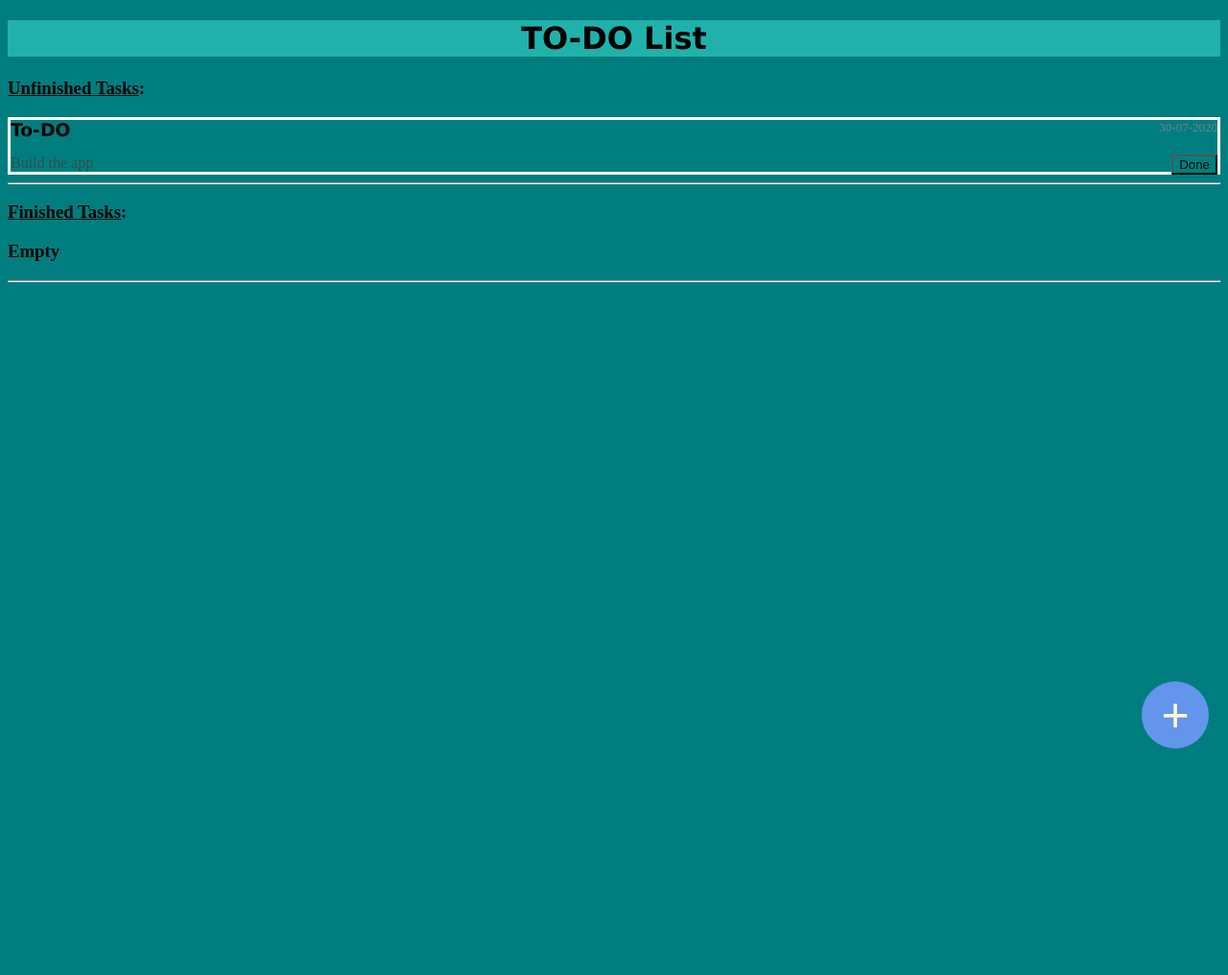
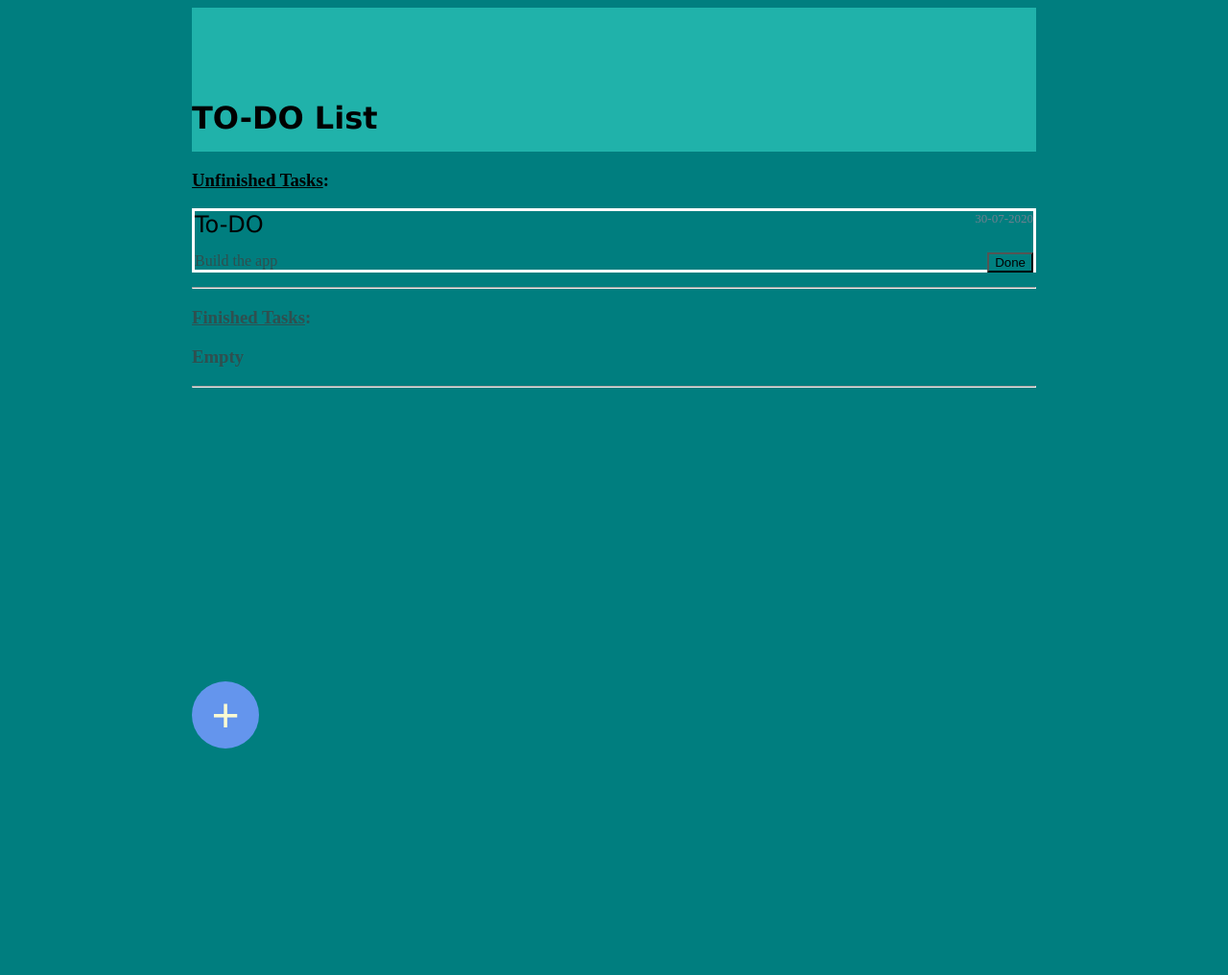
Before and after one commit to NikithKS/Web-Programming, a Flask app: page / in a window 1280 px wide. Shown: the whole page at 96% size. Before the commit the page ends 780 px from the top, so only its background shows below. Run offline with Flask 2, Linux system fonts and the light colour scheme; data comes from the database, SQL or seed files in the repository.

Commit message:
Project To-do

```diff
--- a/todo/app.py
+++ b/todo/app.py
@@ -1,4 +1,4 @@
-from flask import Flask, redirect, render_template
+from flask import Flask, redirect, render_template, request
 from flask_sqlalchemy import SQLAlchemy
 from datetime import datetime
 
@@ -25,7 +25,7 @@ def home():
     content = items.query.all()
     return render_template('main.html', data = content[::-1])
 
-@app.route("/new", methods = ['POST'])
+@app.route("/new", methods = ["GET", "POST"])
 def addnew():
     if request.method == 'POST':
         pass
@@ -33,11 +33,12 @@ def addnew():
         return render_template('new.html')
 
 
-@app.route("/edit/<int:current_id>", methods = ["POST"])
+@app.route("/edit/<int:current_id>", methods = ["GET","POST"])
 def edit(current_id):
     if request.method == 'POST':
         pass
     else:
+        # todo: query for id
         info = items.query.all()[current_id]
         return render_template('editor.html', item = info)
 
--- a/todo/templates/base.html
+++ b/todo/templates/base.html
@@ -10,15 +10,22 @@
     <link rel="stylesheet" href="{{url_for('static', filename = 'css/main.css')}}">
     {% block titl %} {% endblock %}
     <style>
-
       .title-block{
           display: block;
           background-color: lightseagreen;
-          text-align: center;
           font: bolder;
           font-family: Verdana, Geneva, Tahoma, sans-serif;
           height: 15%;
           margin: 0;
+          padding-top: auto;
+          padding-bottom: auto;
+          position: relative;
+      }
+
+      .title-content {
+        position: absolute;
+        top: 50%;
+        text-align: center;
       }
 
       .task-block{
@@ -32,10 +39,14 @@
 
       .task-title {
         display: inline;
+        color: black;
         font: bolder;
         font-family: Verdana, Geneva, Tahoma, sans-serif;
+        font-size: x-large;
         margin-left: 0;
+        text-decoration: none;
       }
+
       .task-date{
         display: inline;
         font: bolder;
@@ -49,7 +60,8 @@
       .task-content {
         color: darkslategray;
         display: block;
-        margin-top: 15px;;
+        text-decoration: none;
+        margin-top: 15px;
       }
 
       .done-button {
@@ -62,7 +74,7 @@
         background-color: cornflowerblue;
         position: fixed;
         bottom: 20px;
-        right: 20px;
+        left: auto;
         border-radius: 50%;
         color: lightgoldenrodyellow;
         font: bolder;
@@ -75,12 +87,20 @@
       .addnew-button:hover {
         background-color: darkturquoise;
       }
+
+      @media (min-width: 600px){
+        body{
+          padding-left:15% ;
+          padding-right:15% ;
+          height: 1000px;
+        }
+      }
     </style>
   </head>
 
   <body>
     <div class = "title-block">
-        <h1>TO-DO List</h1>
+        <h1 class="title-content">TO-DO List</h1>
     </div>
     {% block content %} {% endblock %}
   </body>
--- a/todo/templates/main.html
+++ b/todo/templates/main.html
@@ -11,11 +11,11 @@
         {% if item.status == 0 %}
             {% if count.append(1) %} {% endif %}
            <div class="task-block">
-                <h3 class="task-title">{{item.title}}</h3>
+                <a class="task-title" href="/edit/{{item.id}}">{{item.title}}</a>
                 <div class="task-date">{{item.date.strftime("%d-%m-%Y")}}</div>
-                <div class="task-content">
+                <a class="task-content" href="/edit/{{item.id}}">
+                    {{item.task}}
                     <button class="done-button">Done</button>
-                    {{item.task}}
                 </div>
 
             </div>
```
Also changed, not shown: todo/templates/editor.html (added, +13 -0 lines).
